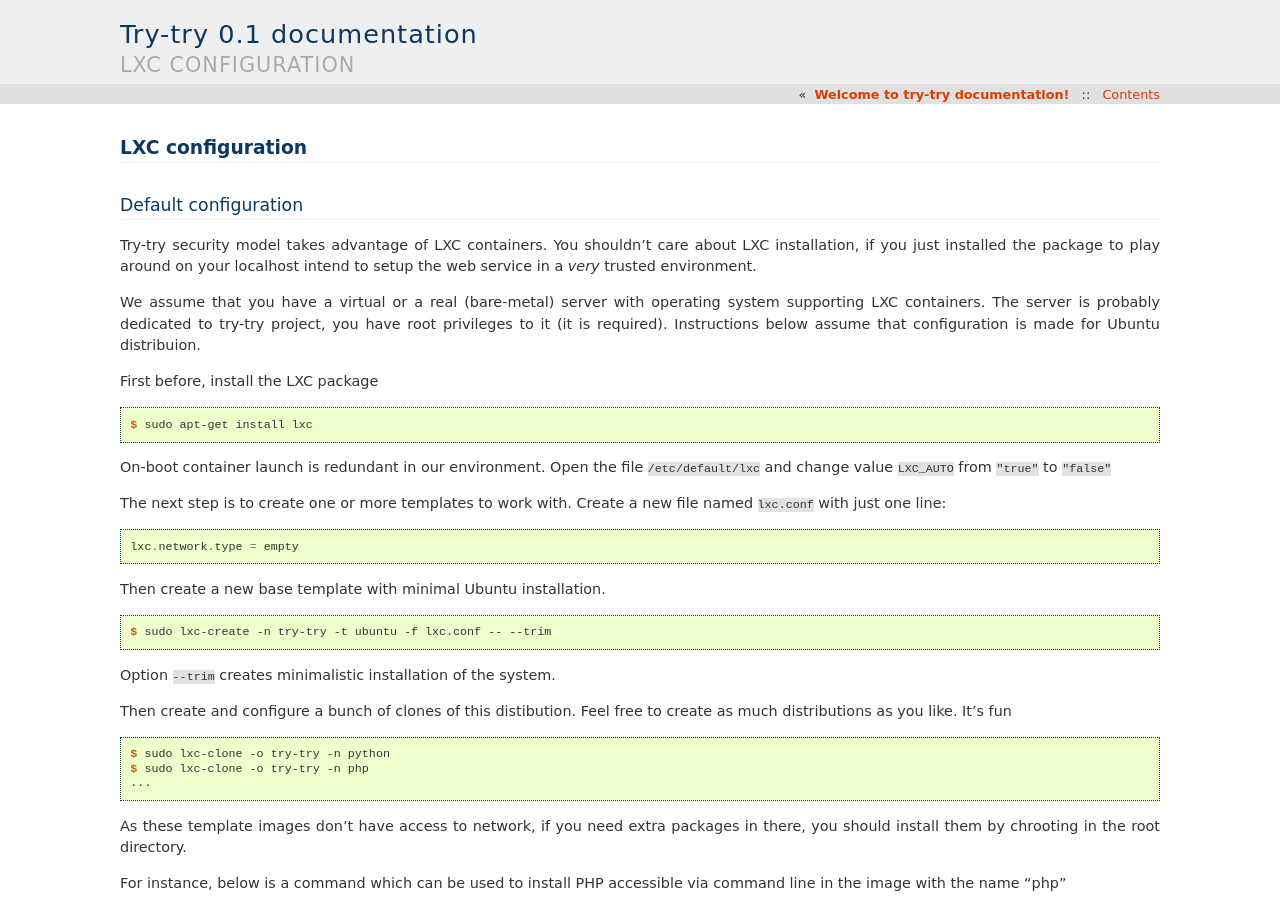
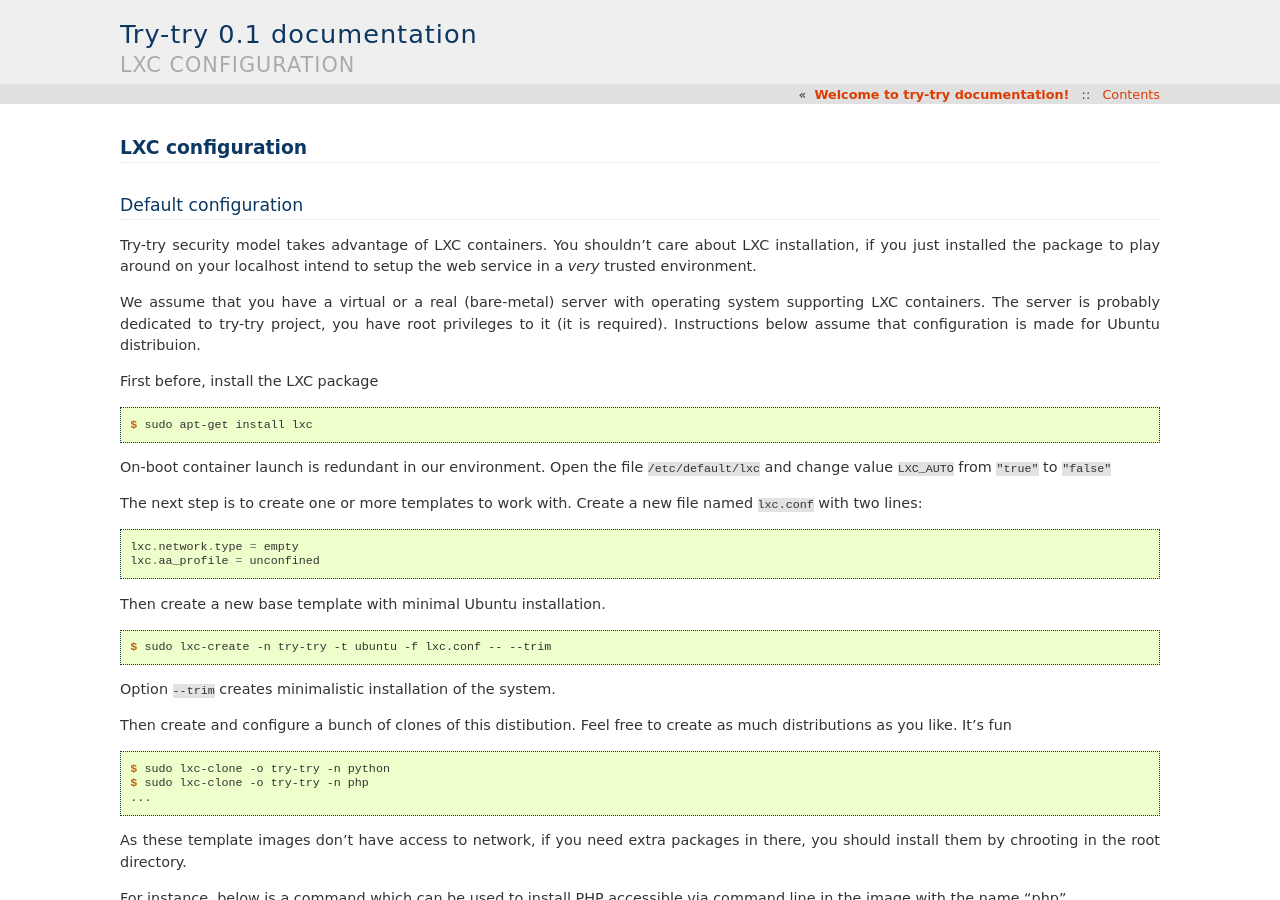
Before and after one commit to imankulov/trytry, a Sphinx documentation site: the page built from docs/lxc.rst, in a window 1280 px wide and 900 px high. Built offline with Sphinx 7.4.7, drawn with Linux system fonts in a browser that asks for light colours.

```diff
--- a/docs/lxc.rst
+++ b/docs/lxc.rst
@@ -25,9 +25,10 @@ On-boot container launch is redundant in our environment. Open the file
 ``"false"``
 
 The next step is to create one or more templates to work with. Create a new
-file named :file:`lxc.conf` with just one line::
+file named :file:`lxc.conf` with two lines::
 
   lxc.network.type = empty
+  lxc.aa_profile = unconfined
 
 Then create a new base template with minimal Ubuntu installation.
 
```
Also changed, not shown: 2 other files.
